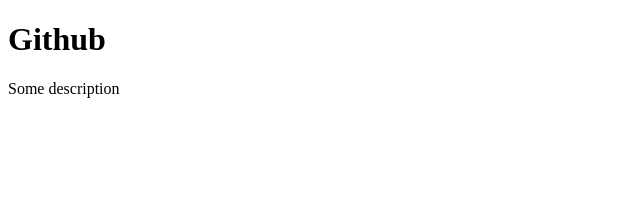
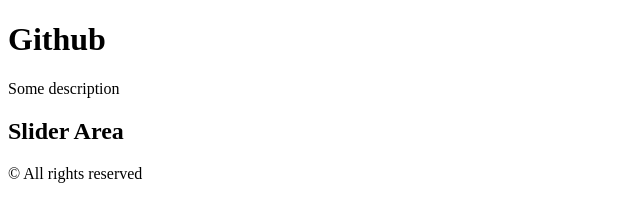
Before and after one commit to sayhellomar/github-demo-project, a plain HTML site: page index.html in a window 1280 px wide. Shown: the whole page, without its empty margins (0-640 px from the left). Drawn offline with Linux system fonts and the light colour scheme.

Commit message:
Updated sections

```diff
--- a/index.html
+++ b/index.html
@@ -6,7 +6,17 @@
     <title>Testing Github Project</title>
 </head>
 <body>
-    <h1>Github</h1>
-    <p>Some description</p>
+    <header>
+        <h1>Github</h1>
+        <p>Some description</p>
+    </header>
+
+    <section class="slider">
+        <h2>Slider Area</h2>
+    </section>
+
+    <footer>
+        <p>&copy; All rights reserved</p>
+    </footer>
 </body>
 </html>
```
